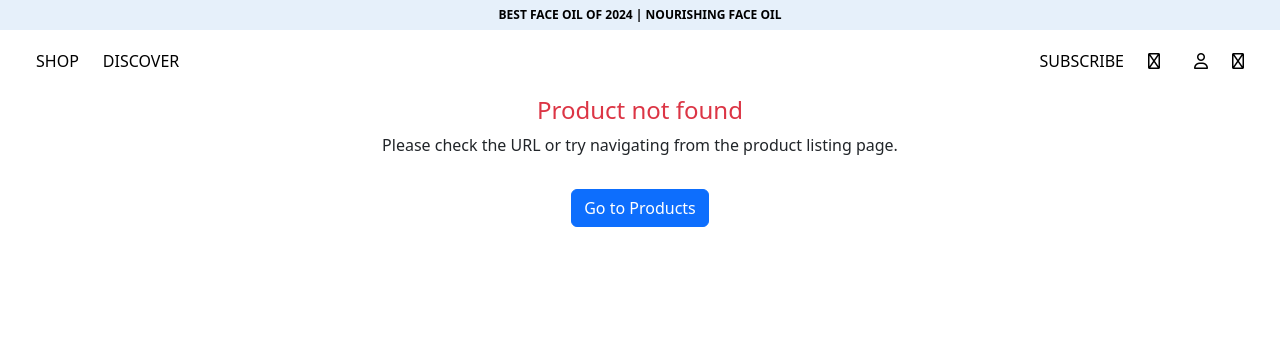
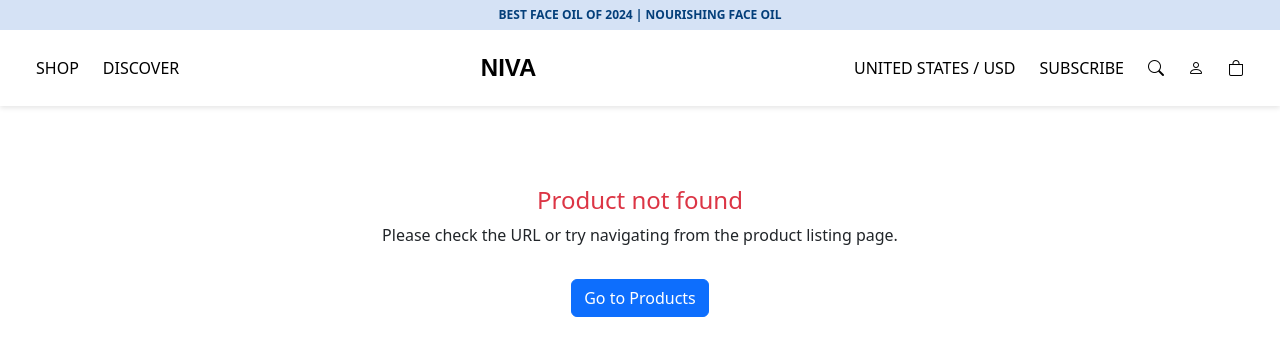
Before and after one commit to NACIKETHA-K/HerbalProducts, a Vue app: page /product/1 in a window 1280 px wide. Before the commit this address had no page. Shown: the top 356 px of the page. Built offline with nearby package versions, Linux system fonts and the light colour scheme.

Commit message:
changes in navbar icons fixed

```diff
--- a/package.json
+++ b/package.json
@@ -9,6 +9,7 @@
     "deploy": "gh-pages -d dist"
   },
   "dependencies": {
+    "@fortawesome/fontawesome-free": "^6.7.2",
     "core-js": "^3.8.3",
     "vue": "^3.5.17",
     "vue-router": "^4.0.3"
--- a/src/main.js
+++ b/src/main.js
@@ -3,4 +3,6 @@ import App from './App.vue'
 import router from './router'
 import './fonts/fonts.css';
 
+import '@fortawesome/fontawesome-free/css/all.css';
+
 createApp(App).use(router).mount('#app')
--- a/src/views/CartPage.vue
+++ b/src/views/CartPage.vue
@@ -46,7 +46,7 @@
             <h4 class="mb-0 fw-bold">€{{ calculateCartTotal }}</h4>
           </div>
 
-          <button class="btn btn-primary w-100 py-3 mb-3 checkout-main-btn" @click="proceedToCheckout">CHECKOUT! €{{ calculateCartTotal }}</button>
+          <button class="btn btn-primary w-100 py-3 mb-3 checkout-main-btn" >CHECKOUT! €{{ calculateCartTotal }}</button>
 
           <p class="shipping-taxes-info text-muted text-center">Shipping and taxes calculated at checkout</p>
 
--- a/src/views/ProductDetail.vue
+++ b/src/views/ProductDetail.vue
@@ -3,31 +3,20 @@
     <div class="announcement-bar text-center">
       {{ currentMessage }}
     </div>
-
     <nav class="navbar navbar-expand-lg custom-navbar px-4">
       <div class="container-fluid d-flex justify-content-between align-items-center">
-        <button class="navbar-toggler d-lg-none" type="button" @click="toggleSidebar">
-          <i class="fa-solid fa-bars"></i>
-        </button>
-
-        <div class="nav-left d-none d-lg-flex gap-4">
+        <div class="nav-left d-flex gap-4">
           <router-link to="/product" class="nav-link">SHOP</router-link>
           <router-link to="/product" class="nav-link">DISCOVER</router-link>
         </div>
+        <div class="navbar-brand nav-center fw-bold fs-4">NIVA</div>
+        <div class="nav-right d-flex gap-4 align-items-center">
+          <span class="nav-text d-none d-lg-inline">UNITED STATES / USD</span>
+          <span class="nav-text d-none d-md-inline">SUBSCRIBE</span>
+           <i class="bi bi-search"></i>
+            <i class="bi bi-person"></i>
 
-        <div class="navbar-brand nav-center fw-bold fs-4">NIVA</div>
-
-        <div class="nav-right d-flex gap-4 align-items-center">
-          <span class="nav-text d-none d-lg-inline">SUBSCRIBE</span>
-          <i class="fa-solid fa-magnifying-glass fs-8 my-auto" style="margin-right: 10px;"></i>
-          <i class="fa-regular fa-user"></i>
-          <router-link to="/cart">
-            <i class="fa-solid fa-bag-shopping position-relative">
-              <span v-if="cartItemCount > 0" class="badge bg-danger rounded-circle position-absolute top-0 start-100 translate-middle fs-6">
-                {{ cartItemCount }}
-              </span>
-            </i>
-          </router-link>
+          <router-link to="/Cart"><i class="bi bi-bag"></i></router-link>
         </div>
       </div>
     </nav>
@@ -187,10 +176,9 @@
     </div>
   </div>
 </template>
-
 <script>
 export default {
-  name: "ProductPage", // Added component name
+  name: "ProductPage",
   data() {
     return {
       product: null,
@@ -382,55 +370,7 @@ export default {
             author: "Priya M.",
           },
         },
-        // REMOVE THESE EMPTY OBJECTS OR FILL THEM WITH ACTUAL PRODUCT DATA
-        // {
-        //   name: "",
-        //   slug: "product",
-        //   price: "$.00",
-        //   description: "",
-        //   rating: 4,
-        //   reviews: 15,
-        //   inStock: true,
-        //   imageUrl:
-        //     "",
-        //   thumbnailImages: [
-        //     "",
-        //     "",
-        //   ],
-        //   badges: [],
-        //   benefits: ["PORE CLEANING", "GENTLE DETOX"],
-        //   skinTypes: ["Oily", "Acne-Prone"],
-        //   buttonText: "ADD TO BAG",
-        //   customerQuote: {
-        //     text: "Leaves my skin super soft and refreshed!",
-        //     author: "Priya M.",
-        //   },
-        // },
-        // {
-        //   name: "",
-        //   slug: "product",
-        //   price: "$.00",
-        //   description: "",
-        //   rating: 4,
-        //   reviews: 15,
-        //   inStock: true,
-        //   imageUrl:
-        //     "",
-        //   thumbnailImages: [
-        //     "",
-        //     "",
-        //   ],
-        //   badges: [],
-        //   benefits: ["PORE CLEANING", "GENTLE DETOX"],
-        //   skinTypes: ["Oily", "Acne-Prone"],
-        //   buttonText: "ADD TO BAG",
-        //   customerQuote: {
-        //     text: "Leaves my skin super soft and refreshed!",
-        //     author: "Priya M.",
-        //   },
-        // },
       ],
-      // Data properties for announcement bar and navbar from HomePage
       currentIndex: 0,
       currentMessage: "",
       messages: [
@@ -441,41 +381,34 @@ export default {
       messageInterval: null,
       navbarMouseEnterHandler: null,
       navbarMouseLeaveHandler: null,
-      carouselTextOverlay: null, // This might not be needed in ProductPage, but keeping for consistency if other elements rely on it
+      carouselTextOverlay: null,
       announcementBarHoverTimeout: null,
-      isSidebarOpen: false, // New: Controls sidebar visibility
-      cartItemCount: 0, // New: To display cart item count in the navbar
+      isSidebarOpen: false,
+      cartItemCount: 0,
     };
   },
   created() {
     const routeSlug = this.$route.params.name;
-    // Check if routeSlug exists before calling toLowerCase()
     if (routeSlug) {
       this.product = this.allProducts.find(
         (p) => p.slug.toLowerCase() === routeSlug.toLowerCase()
       );
     } else {
-      this.product = null; // Or handle the case where no slug is provided, e.g., redirect to product list
+      this.product = null;
     }
-
     if (this.product) {
       this.selectedImage = this.product.imageUrl;
     }
   },
   mounted() {
-    // Logic for announcement bar messages
     this.currentMessage = this.messages[this.currentIndex];
     this.messageInterval = setInterval(() => {
       this.currentIndex = (this.currentIndex + 1) % this.messages.length;
       this.currentMessage = this.messages[this.currentIndex];
     }, 2000);
-
-    // Logic for navbar scroll behavior
     window.addEventListener("scroll", this.handleScroll);
-
     const announcementBar = document.querySelector(".announcement-bar");
     const customNavbar = document.querySelector(".custom-navbar");
-
     if (customNavbar && announcementBar) {
       this.navbarMouseEnterHandler = () => {
         if (this.announcementBarHoverTimeout) {
@@ -485,7 +418,6 @@ export default {
           announcementBar.classList.add("is-hovered");
         }, 10);
       };
-
       this.navbarMouseLeaveHandler = () => {
         if (this.announcementBarHoverTimeout) {
           clearTimeout(this.announcementBarHoverTimeout);
@@ -493,27 +425,20 @@ export default {
         }
         announcementBar.classList.remove("is-hovered");
       };
-
       customNavbar.addEventListener("mouseenter", this.navbarMouseEnterHandler);
       customNavbar.addEventListener("mouseleave", this.navbarMouseLeaveHandler);
     }
-
-    // Close sidebar if route changes (good for SPA navigation)
     this.$router.afterEach(() => {
       if (this.isSidebarOpen) {
         this.toggleSidebar();
       }
     });
-
-    // Load initial cart count when component mounts
     this.updateCartItemCount();
-    // Listen for custom event from CartPage or other components to update cart count
     window.addEventListener('cart-updated', this.updateCartItemCount);
   },
   beforeUnmount() {
     clearInterval(this.messageInterval);
     window.removeEventListener("scroll", this.handleScroll);
-
     const customNavbar = document.querySelector(".custom-navbar");
     if (customNavbar && this.navbarMouseEnterHandler) {
       customNavbar.removeEventListener("mouseenter", this.navbarMouseEnterHandler);
@@ -523,7 +448,6 @@ export default {
       clearTimeout(this.announcementBarHoverTimeout);
       this.announcementBarHoverTimeout = null;
     }
-    // Ensure body scroll is re-enabled on component unmount
     document.body.style.overflow = '';
     window.removeEventListener('cart-updated', this.updateCartItemCount);
   },
@@ -548,9 +472,9 @@ export default {
     toggleSidebar() {
       this.isSidebarOpen = !this.isSidebarOpen;
       if (this.isSidebarOpen) {
-        document.body.style.overflow = 'hidden'; // Prevent body scrolling
+        document.body.style.overflow = 'hidden';
       } else {
-        document.body.style.overflow = ''; // Re-enable body scrolling
+        document.body.style.overflow = '';
       }
     },
     addToCart() {
@@ -558,16 +482,11 @@ export default {
         console.warn("No product selected to add to cart.");
         return;
       }
-
       let cart = JSON.parse(localStorage.getItem('cart') || '[]');
-
       const existingItemIndex = cart.findIndex(item => item.slug === this.product.slug);
-
       if (existingItemIndex > -1) {
-        // Item already in cart, update quantity
         cart[existingItemIndex].quantity += this.quantity;
       } else {
-        // Add new item to cart
         cart.push({
           slug: this.product.slug,
           name: this.product.name,
@@ -576,11 +495,8 @@ export default {
           quantity: this.quantity,
         });
       }
-
       localStorage.setItem('cart', JSON.stringify(cart));
-      this.updateCartItemCount(); // Update the cart icon badge
-
-      // Optionally, provide user feedback (e.g., a toast notification)
+      this.updateCartItemCount();
       alert(`${this.quantity} x ${this.product.name} added to cart!`);
     },
     updateCartItemCount() {
@@ -591,170 +507,120 @@ export default {
 };
 </script>
 
+
 <style scoped>
-/* Ensure you have Font Awesome imported in your main.js or index.html for icons to show */
-/* Example for main.js: import '@fortawesome/fontawesome-free/css/all.min.css'; */
-
 @import url('https://fonts.googleapis.com/css2?family=Montserrat:wght@400;700&display=swap');
-/* Assuming 'LaSegar-Regular' font is defined/imported elsewhere (e.g., public/index.html or a global CSS file) */
-
 body {
   margin: 0;
   padding: 0;
   overflow-x: hidden;
 }
-
-/* Announcement Bar */
 .announcement-bar {
   position: fixed;
   top: 0;
   left: 0;
   height: 30px;
   width: 100%;
-  color: #fff; /* White initially */
-  background-color: transparent;
-  border-bottom: 1px solid white;
+  color: #043f7a;
+  background-color: #d5e2f5;
   font-size: 12px;
   font-weight: 600;
   z-index: 1050;
   display: flex;
   align-items: center;
   justify-content: center;
-  transition: background-color 0.3s ease, color 0.3s ease, border-bottom 0.3s ease;
 }
-.announcement-bar:hover,
-.announcement-bar.is-hovered {
-  background-color: #e6f0fa; /* Light blue/off-white as per screenshot */
-  color: #000; /* Black text on hover as per screenshot */
-  border-bottom: 1px solid transparent;
-}
-
-/* Custom Navbar */
 .custom-navbar {
   position: fixed;
   top: 30px;
   left: 0;
   width: 100%;
-  background-color: transparent; /* Transparent initially */
+  background-color: white;
+  box-shadow: 0 2px 5px rgba(0,0,0,0.1);
   z-index: 1040;
-  transition: all 0.4s ease;
+  padding-top: 15px;
+  padding-bottom: 15px;
 }
-
 .navbar .nav-link,
 .navbar .nav-text,
 .navbar i {
-  color: #000; /* Black initially */
+  color: #000;
   font-weight: 500;
-  transition: color 0.3s ease;
 }
-
 .navbar-brand {
-  font-family: 'LaSegar-Regular';
-  opacity: 0; /* Starts invisible */
-  transition: opacity 0.3s ease, color 0.3s ease; /* Add color transition */
+  font-family: 'LaSegar-Regular', sans-serif;
+  color: #000;
+  opacity: 1;
+  font-weight: bold;
 }
-
-/* Navbar background changes to white on hover or scroll */
-.custom-navbar:hover,
-.custom-navbar.scrolled {
-  background-color: white;
-}
-
-/* Ensure brand, text, and icons remain black and become visible when navbar background is white */
-.custom-navbar:hover .navbar-brand,
-.custom-navbar:hover .nav-link,
-.custom-navbar:hover .nav-text,
-.custom-navbar:hover i,
-.custom-navbar.scrolled .navbar-brand,
-.custom-navbar.scrolled .nav-link,
-.custom-navbar.scrolled .nav-text,
-.custom-navbar.scrolled i {
-  color: #000;
-  opacity: 1; /* Make the brand visible */
-}
-
 .navbar .nav-link:hover,
 .navbar .nav-text:hover,
 .navbar i:hover,
 .navbar-brand:hover {
-  color: #294ea4;
+  color: #000;
 }
-
-/* Cart Icon Badge */
 .fa-bag-shopping {
   position: relative;
 }
-
 .fa-bag-shopping .badge {
-  font-size: 0.6em; /* Adjust size as needed */
+  font-size: 0.6em;
   padding: 0.3em 0.5em;
   line-height: 1;
   border-radius: 50%;
-  top: -5px; /* Adjust vertical position */
-  left: calc(100% - 5px); /* Adjust horizontal position */
-  transform: translate(-50%, -50%); /* Center the badge */
+  top: -5px;
+  left: calc(100% - 5px);
+  transform: translate(-50%, -50%);
 }
-
-
-/* Hamburger Toggler Button */
 .navbar-toggler {
   border: none;
   font-size: 24px;
   padding: 0;
-  color: #000; /* Color of the hamburger icon */
+  color: #000;
 }
 .navbar-toggler:focus {
-  box-shadow: none; /* Remove focus outline */
+  box-shadow: none;
 }
-
-/* --- Sidebar Styles --- */
 .sidebar {
   position: fixed;
   top: 0;
-  right: -300px; /* Hidden by default */
-  width: 300px; /* Width of the sidebar */
-  max-width: 80vw; /* Max width for very small screens */
+  right: -300px;
+  width: 300px;
+  max-width: 80vw;
   height: 100%;
   background-color: white;
-  z-index: 1100; /* Higher than navbar and overlay */
+  z-index: 1100;
   box-shadow: -2px 0 10px rgba(0,0,0,0.3);
   transition: right 0.3s ease-in-out;
   display: flex;
   flex-direction: column;
-  padding-top: 60px; /* Space from top for close button */
+  padding-top: 60px;
 }
-
 .sidebar-open {
-  right: 0; /* Slide in when open */
+  right: 0;
 }
-
 .sidebar-close-btn {
   position: absolute;
   top: 15px;
   right: 20px;
   background: none;
   border: none;
-  font-size: 28px; /* Larger icon */
+  font-size: 28px;
   cursor: pointer;
   color: #000;
 }
-
 .sidebar-nav {
   list-style: none;
   padding: 0;
   margin: 20px 0;
-  flex-grow: 1; /* Allows nav to take available space */
+  flex-grow: 1;
 }
-
 .sidebar-nav li {
   padding: 15px 20px;
   border-bottom: 1px solid #eee;
 }
-
 .sidebar-nav li:last-child {
   border-bottom: none;
 }
-
 .sidebar-nav a {
   text-decoration: none;
   color: #000;
@@ -762,13 +628,11 @@ body {
   font-weight: bold;
   display: block;
   transition: color 0.2s ease;
-  text-transform: uppercase; /* Match navbar style */
+  text-transform: uppercase;
 }
-
 .sidebar-nav a:hover {
   color: #294ea4;
 }
-
 .sidebar-socials {
   padding: 20px;
   display: flex;
@@ -785,7 +649,6 @@ body {
 .sidebar-socials i:hover {
   color: #294ea4;
 }
-
 .sidebar-overlay {
   position: fixed;
   top: 0;
@@ -793,44 +656,39 @@ body {
   width: 100%;
   height: 100%;
   background-color: rgba(0,0,0,0.5);
-  z-index: 1090; /* Below sidebar, above other content */
+  z-index: 1090;
   opacity: 0;
   visibility: hidden;
   transition: opacity 0.3s ease, visibility 0.3s ease;
 }
-
 .sidebar-overlay.show-overlay {
   opacity: 1;
   visibility: visible;
 }
-
-/* Shift main content when sidebar is open */
 .main-content {
   transition: transform 0.3s ease-in-out;
+  padding-top: 90px;
 }
-
 .main-content.shifted {
-  transform: translateX(-300px); /* Adjust based on sidebar width */
+  transform: translateX(-300px);
 }
-
-
-/* --- Product Page Specific Styles (Original) --- */
+.product-page-container {
+    padding-top: 0;
+    padding-bottom: 50px;
+}
 .dot {
   height: 8px;
   width: 8px;
   border-radius: 50%;
   display: inline-block;
 }
-
 .rating-stars .star {
   color: lightgray;
   font-size: 1.2em;
 }
-
 .rating-stars .filled-star {
   color: black;
 }
-
 .product-badge {
   background-color: #e0e0e0;
   color: #333;
@@ -839,24 +697,20 @@ body {
   font-weight: bold;
   font-size: 0.75em;
 }
-
 .thumbnail-image {
   cursor: pointer;
   max-width: 100px;
   opacity: 0.7;
   transition: 0.2s;
 }
-
 .thumbnail-image:hover,
 .thumbnail-image.border {
   opacity: 1;
   border: 2px solid #333 !important;
 }
-
 .main-product-image {
   max-width: 100%;
 }
-
 .badge-overlay {
   position: absolute;
   top: 15px;
@@ -869,51 +723,39 @@ body {
   font-size: 0.8em;
   text-transform: uppercase;
 }
-
 .customer-quote {
   background-color: #f8f9fa;
   border-left: 5px solid #ccc;
   font-style: italic;
 }
-
 .subscription-options {
   border: 1px solid #ddd;
   border-radius: 0.5rem;
 }
-
 .add-to-bag-btn {
   background-color: black;
   color: white;
 }
-
 .add-to-bag-btn:hover {
   background-color: #333;
 }
-
-
-/* --- Media Queries for Responsiveness (from HomePage and ProductPage merged) --- */
-
-/* Larger screens (min-width: 992px) - Desktop */
 @media (min-width: 992px) {
   .navbar-toggler {
-    display: none !important; /* Hide hamburger icon on desktop */
+    display: none !important;
   }
-
   .nav-left {
-    display: flex !important; /* Show Shop/Discover links */
+    display: flex !important;
   }
   .sidebar {
-    right: -300px !important; /* Ensure sidebar is hidden on desktop */
-    box-shadow: none; /* Remove shadow if hidden */
-    pointer-events: none; /* Make it unclickable when hidden */
+    right: -300px !important;
+    box-shadow: none;
+    pointer-events: none;
   }
   .sidebar-overlay {
-    display: none !important; /* Hide overlay on desktop */
+    display: none !important;
   }
   .main-content.shifted {
-    transform: translateX(0) !important; /* No shift on desktop */
+    transform: translateX(0) !important;
   }
 }
-
-/* Medium screens and smaller (max-width: 991.98px) - Tablet and Mobile */
 </style>
--- a/src/views/Productpage.vue
+++ b/src/views/Productpage.vue
@@ -11,13 +11,14 @@
           <router-link to="/product" class="nav-link">SHOP</router-link>
           <router-link to="/product" class="nav-link">DISCOVER</router-link>
         </div>
-        <div class="navbar-brand nav-center fw-bold fs-4">HEVI</div>
+        <div class="navbar-brand nav-center fw-bold fs-4">NIVA</div>
         <div class="nav-right d-flex gap-4 align-items-center">
           <span class="nav-text d-none d-lg-inline">UNITED STATES / USD</span>
           <span class="nav-text d-none d-md-inline">SUBSCRIBE</span>
-          <i class="fas fa-search"></i>
-          <i class="fas fa-user"></i>
-          <router-link to="/Cart"><i class="fas fa-shopping-cart"></i></router-link>
+           <i class="bi bi-search"></i>
+            <i class="bi bi-person"></i>
+
+          <router-link to="/Cart"><i class="bi bi-bag"></i></router-link>
         </div>
       </div>
     </nav>
```
Also changed, not shown: public/index.html (+23 -14 lines), src/views/HomePage.vue (+6 -3 lines), 1 other file (tests, documents, lock files or other folders).
